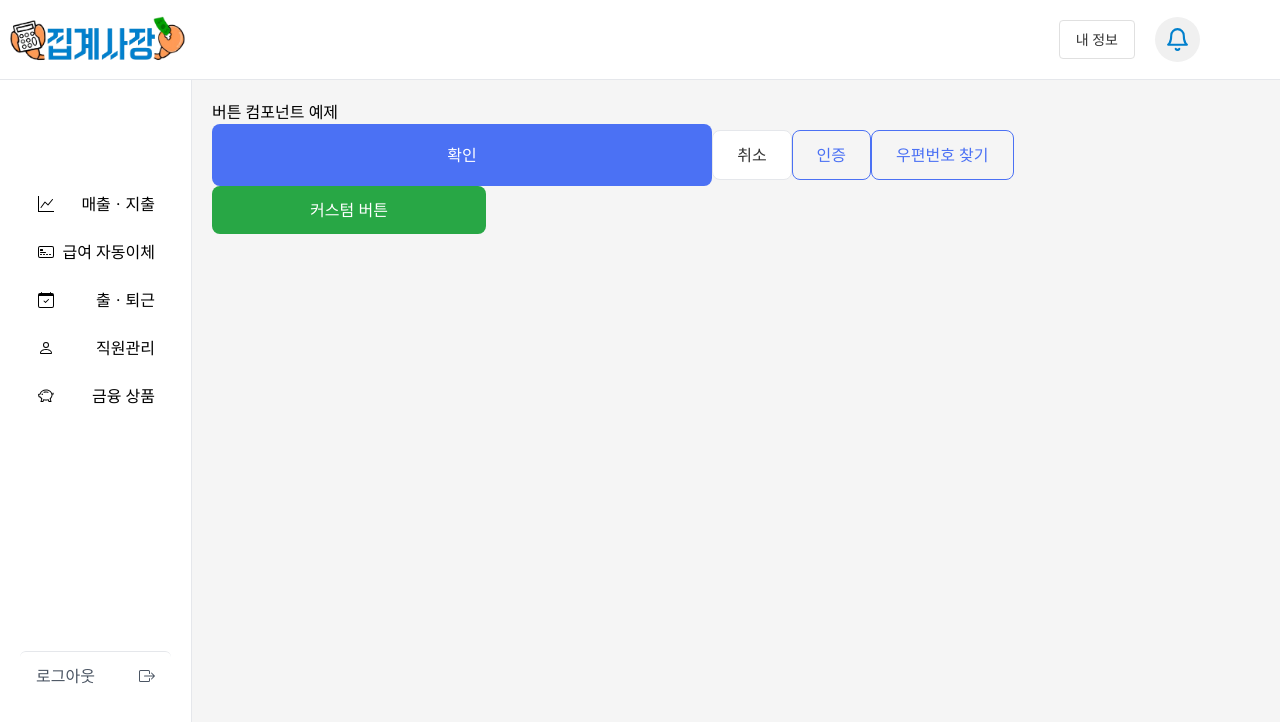
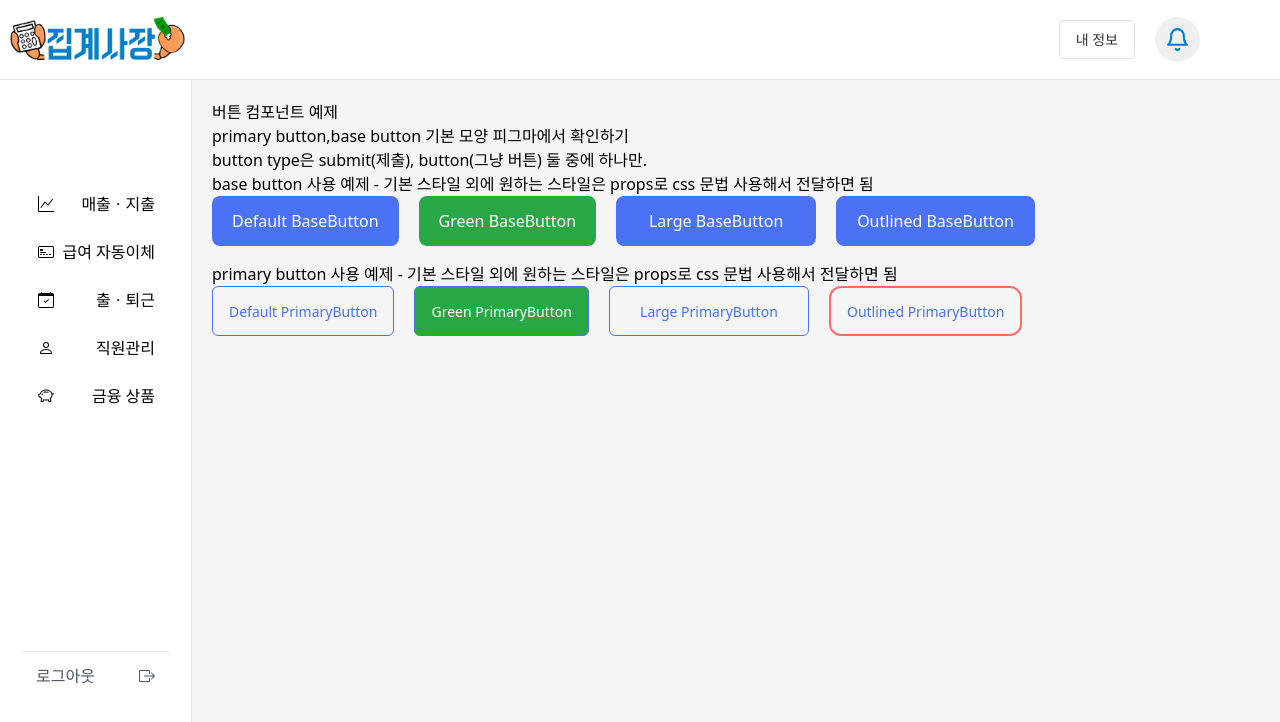
Before and after one commit to woorifisa-projects-3rd/MSA-FE, a Next.js app: page /test in a window 1280 px wide. Shown: the top 722 px of the page. Built offline with nearby package versions, Linux system fonts and the light colour scheme.

Commit message:
fix: 버튼 컴포넌트 직관적인 방법으로 수정

```diff
--- a/app/(with-sidebar)/test/page.js
+++ b/app/(with-sidebar)/test/page.js
@@ -1,44 +1,84 @@
-import React from 'react';
-import Button from '@/components/button/button';
+'use client';
+
+import BaseButton from '@/components/button/base-button';
+import PrimaryButton from '@/components/button/primary-button';
 
 export default function TestPage() {
     return (
         <div>
             <h1>버튼 컴포넌트 예제</h1>
-            {/* 확인 버튼 (submit) */}
-            <Button type="submit" size="xlarge" text="확인"  />
+            <h1>primary button,base button 기본 모양 피그마에서 확인하기 </h1>
+            <h3>button type은 submit(제출), button(그냥 버튼) 둘 중에 하나만. </h3>
+            <h3>base button 사용 예제 - 기본 스타일 외에 원하는 스타일은 props로 css 문법 사용해서 전달하면 됨</h3>
+            {/*  Base Button 예시 */}
+            <div className='flex gap-5 mb-4'>
+            {/* 기본 BaseButton */}
+                <BaseButton
+                    text="Default BaseButton"
+                    onClick={() => console.log('Clicked')}
+                />
 
-            {/* 취소 버튼 (cancel) */}
-            <Button type="cancel" width="300px" height="500px" text="취소" />
+                {/* 배경색 변경 */}
+                <BaseButton
+                    text="Green BaseButton"
+                    backgroundColor="#28a745"
+                    color="#ffffff"
+                    onClick={() => console.log('Green button clicked')}
+                />
 
-            {/* 파란 테두리 버튼 (outline) */}
-            <Button type="outline" text="인증"  />
+                {/* 크기 변경 */}
+                <BaseButton
+                    text="Large BaseButton"
+                    width="200px"
+                    height="50px"
+                    onClick={() => console.log('Large button clicked')}
+                />
 
-            {/* 파란 테두리 버튼 (outline) */}
-            <Button type="outline" text="우편번호 찾기" />
+                {/* 테두리 추가 */}
+                <BaseButton
+                    text="Outlined BaseButton"
+                    border="1px solid #4B71F4"
+                    borderRadius="8px"
+                    onClick={() => console.log('Outlined button clicked')}
+                />
+            </div>
 
-            {/* 커스텀 버튼 */}
-            <Button
-                type="custom"
-                text="커스텀 버튼"
-                color="#28a745"
-                textColor="#ffffff"
-                width="274px"
-                heigh="44px"
-            />
+            <h3>primary button 사용 예제 - 기본 스타일 외에 원하는 스타일은 props로 css 문법 사용해서 전달하면 됨</h3>
+            <div className='flex gap-5'>
+                {/* 기본 PrimaryButton */}
+                <PrimaryButton
+                    text="Default PrimaryButton"
+                    onClick={() => console.log('Clicked')}
+                />
+
+                {/* 배경색 변경 */}
+                <PrimaryButton
+                    text="Green PrimaryButton"
+                    backgroundColor="#28a745"
+                    color="#ffffff"
+                    onClick={() => console.log('Green button clicked')}
+                />
+
+                {/* 크기 변경 */}
+                <PrimaryButton
+                    text="Large PrimaryButton"
+                    width="200px"
+                    height="50px"
+                    onClick={() => console.log('Large button clicked')}
+                />
+
+                {/* 테두리 변경 */}
+                <PrimaryButton
+                    text="Outlined PrimaryButton"
+                    borderColor="#FF6B6B"
+                    borderWidth="2px"
+                    borderRadius="12px"
+                    onClick={() => console.log('Outlined button clicked')}
+                />
+            </div>
+
+
+
         </div>
     );
 }
-
-
-//width = "500.16px"
-//heigh "61.55px"
-
-// width="274px"
-// heigh="44px"
-
-// width="75px"
-// heigh="30px"
-
-//width= "119.33px"
-// heigh="35.75px"
--- /dev/null
+++ b/components/button/base-button.js
@@ -0,0 +1,26 @@
+'use client';
+
+import styles from './button.module.css';
+
+// 사용방법: baseButton에 커스텀 스타일을 추가하고 싶다면  props로 얼마든지 추가해도됨
+// 사용예시  -> test/page.js 에서 확인
+
+const BaseButton = ({
+    text,
+    onClick,
+    type,
+    ...props
+}) => {
+  return (
+    <button
+        className={styles.baseButton}
+        type={type}
+        onClick={onClick}
+        style={props}
+    >
+      {text}
+    </button>
+  );
+};
+
+export default BaseButton;
--- a/components/button/button.js
+++ /dev/null
@@ -1,30 +0,0 @@
-import React from 'react';
-import styles from './button.module.css';
-
-
-export default function Button({text,color,textColor,
-    width, height, size ,type, onClick}) {
-
-        const buttonStyle = type === 'custom' ? {
-            backgroundColor: color,
-            color: textColor,
-            width: width,
-            height: height
-        } : undefined;
-
-        const typeStyles = {
-            submit: styles['btn-submit'],
-            cancel: styles['btn-cancel'],
-            outline: styles['btn-outline'],
-            custom: ''
-        };
-
-        const buttonClass = `${styles.button} ${size ? styles[size] : ''} ${typeStyles[type]}`;
-
-        return (
-            <button className={buttonClass} style={buttonStyle} onClick={onClick}>
-                {text}
-            </button>
-        );
-
-}
--- a/components/button/button.module.css
+++ b/components/button/button.module.css
@@ -1,64 +1,33 @@
-/* button.module.css */
-.button {
-    padding: 12px 24px;
+.baseButton {
+   padding: 10px 20px;
    font-size: 16px;
    font-weight: 500;
    border-radius: 8px;
    border: none;
+   background-color: #4B71F4;
+   color: white;
    cursor: pointer;
    transition: all 0.2s ease;
 }
 
-.button:hover {  /* style 속성이 있는 버튼(커스텀)에만 적용 */
-   opacity: 0.8;      /* 약간 투명하게 */
-}
-
- /* 타입별 스타일 */
- .btn-submit {
-    background-color: #4B71F4;
-    color: white;
- }
-
- .btn-submit:hover {
+.baseButton:hover {
    background-color: #3B5FE3;
 }
 
- .btn-cancel {
-    background-color: #FFFFFF;
-    color: #333333;
-    border: 0.0625rem solid #E5E7EB;
- }
-
- .btn-cancel:hover {
-    background-color: #F3F4F6;
- }
-
- .btn-outline {
+.primaryButton {
+   padding: 8px 16px;
+   font-size: 14px;
+   font-weight: 500;
+   border-radius: 6px;
+   border: none;
+   cursor: pointer;
+   transition: all 0.2s ease;
    background-color: transparent;
    border: 0.0625rem solid #4B71F4;
    color: #4B71F4;
  }
 
- .btn-outline:hover {
+ .primaryButton:hover {
+   opacity: 0.8;
    background-color: rgba(75, 113, 244, 0.1);
  }
-
- .xlarge {
-    width: 31.26rem;    /* 500.16px */
-    height: 3.85rem;    /* 61.55px */
- }
-
- .large {
-    width: 17.125rem;   /* 274px */
-    height: 2.75rem;    /* 44px */
- }
-
- .small {
-    width: 7.46rem;     /* 119.33px */
-    height: 2.23rem;    /* 35.75px */
- }
-
- .xsmall {
-    width: 4.6875rem;   /* 75px */
-    height: 1.875rem;   /* 30px */
- }
--- /dev/null
+++ b/components/button/primary-button.js
@@ -0,0 +1,20 @@
+'use client';
+
+import styles from './button.module.css';
+// 사용방법: baseButton에 커스텀 스타일을 추가하고 싶다면  props로 얼마든지 추가해도됨
+// 사용예시  -> test/page.js 에서 확인
+
+const PrimaryButton = ({ text, onClick,type, ...props }) => {
+  return (
+    <button
+        className={styles.primaryButton}
+        type={type}
+        onClick={onClick}
+        style={props}
+    >
+      {text}
+    </button>
+  );
+};
+
+export default PrimaryButton;
```
Also changed, not shown: components/button/custom-button.js (added). Lines whose indentation alone changed are shown as unchanged.
